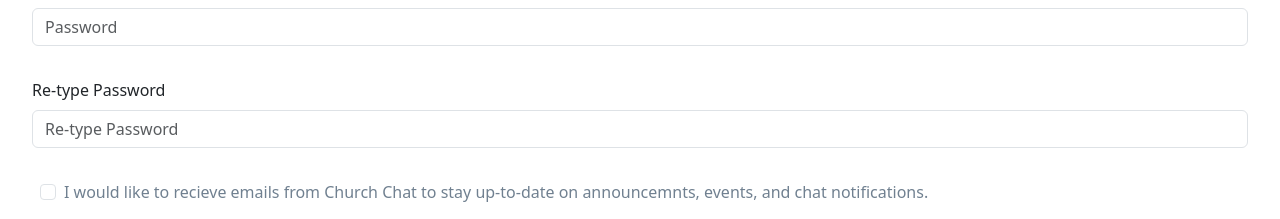
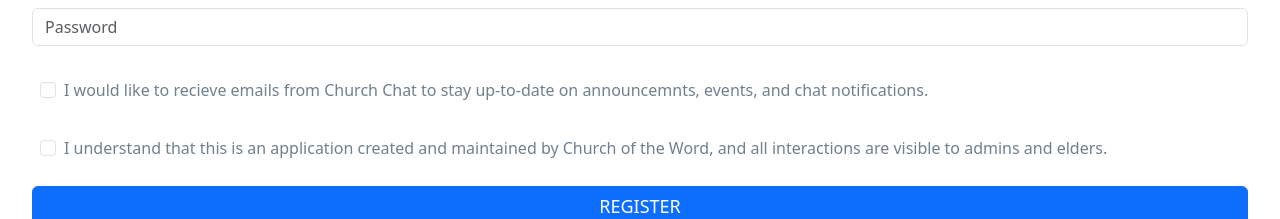
Before and after one commit to kalebmcc/church-chat, a React (Vite) app: page /register in a window 1280 px wide. Shown: the part 686-905 px from the top of the page. Built offline with nearby package versions, Linux system fonts and the light colour scheme.

Commit message:
added register functionality

```diff
--- a/src/App.jsx
+++ b/src/App.jsx
@@ -12,13 +12,11 @@
 
   return (
     <div className=''>
-
         <Routes>
           <Route path="/login" element={<Login/>}/>
           <Route path="/register" element={<Register/>}/>
           <Route path="/home" element={<Home/>}/>
           <Route path="/chat" element={<Header/>}/>
-
         </Routes>
     </div>
   )
--- a/src/components/forms/Login.jsx
+++ b/src/components/forms/Login.jsx
@@ -15,8 +15,8 @@
     //====================================
     // SET STATE/OR PULL CONTEXT
     //====================================
-    // const {loginStatus, setLoginStatus} = useContext(DataContext)
-    // const {logUser,setLogUser } = useContext(DataContext);
+    const {loginStatus, setLoginStatus} = useContext(DataContext);
+    const {logUser,setLogUser } = useContext(DataContext);
 
     async function handleSubmit(event){
         event.preventDefault();
--- a/src/components/forms/Register.jsx
+++ b/src/components/forms/Register.jsx
@@ -2,6 +2,7 @@
 import Button from 'react-bootstrap/Button';
 import Form from 'react-bootstrap/Form';
 import { Link } from 'react-router-dom';
+import { useState } from 'react';
 // import { useNavigate } from '../../../node_modules/react-router-dom';
 
 const Register = () => {
@@ -13,10 +14,47 @@
   // let history = useNavigate();
 
 
-  //   const [newUser, setNewUser] = useState({
-	// 	'email': '',
-	// 	'password': '',
-	// });
+    const [newUser, setNewUser] = useState({
+      'email': '',
+      'password': '',
+      'first': '',
+      'last': '',
+      'dob': '',
+      'notification': false,
+      'terms': false
+    });
+
+    async function handleSubmit(event){
+      event.preventDefault();
+
+      try {
+          let addUser = {...newUser}
+          const addUserURL = `${process.env.API_URL}/users/`
+          console.log(addUser)
+          let res = await axios.post(addUserURL, addUser)
+          if(res){
+              console.log('Successfully Registered!');
+          }
+      } catch (error) {
+          console.log('Unexpected Error! Try Again!');
+      }
+  }
+
+  function handleChange(event){
+      event.preventDefault();
+
+      console.log(event);
+
+      setNewUser({ ...newUser, [event.target.name]: event.target.value })
+  }
+
+  function handleCheck(event){
+    event.preventDefault();
+
+    console.log(event);
+
+    setNewUser({ ...newUser, [event.target.name]: event.target.checked })
+  }
 
 
   return (
@@ -24,33 +62,32 @@
     <div className='logo'>
       <img src="https://cotwstl.org/wp-content/uploads/2020/03/church-of-the-word-logo.png"/>
     </div>
-      <Form>
+      <Form onSubmit={handleSubmit}>
     <Form.Group className="mb-3" controlId="formBasicEmail">
       <Form.Label>Email address</Form.Label>
-      <Form.Control type="email" placeholder="Enter email" />
+      <Form.Control onChange={handleChange} name='email' type="email" placeholder="Enter email" />
     </Form.Group>
     <Form.Group className="mb-3">
       <Form.Label>First Name</Form.Label>
-      <Form.Control type="text" placeholder="Enter First Name" />
+      <Form.Control onChange={handleChange} name='first' type="text" placeholder="Enter First Name" />
     </Form.Group>
     <Form.Group className="mb-3">
-      <Form.Label>Last Name</Form.Label>
-      <Form.Control required type="text" placeholder="Enter Last Name" />
+      <Form.Label >Last Name</Form.Label>
+      <Form.Control onChange={handleChange} name='last' required type="text" placeholder="Enter Last Name" />
     </Form.Group>
     <Form.Group className="mb-3">
-      <Form.Label>Date of Birth</Form.Label>
-      <Form.Control required type="date" />
+      <Form.Label >Date of Birth</Form.Label>
+      <Form.Control onChange={handleChange} name='dob' required type="date" />
     </Form.Group>
     <Form.Group className="mb-3" controlId="formBasicPassword">
       <Form.Label>Password</Form.Label>
-      <Form.Control required type="password" placeholder="Password" />
-    </Form.Group>
-    <Form.Group className="mb-3" controlId="formBasicPassword">
-      <Form.Label>Re-type Password</Form.Label>
-      <Form.Control required type="password" placeholder="Re-type Password" />
+      <Form.Control onChange={handleChange} name='password-check' required type="password" placeholder="Password" />
     </Form.Group>
     <Form.Group className="mb-3" controlId="formBasicCheckbox">
-      <Form.Check type="checkbox" label="I would like to recieve emails from Church Chat to stay up-to-date on announcemnts, events, and chat notifications." />
+      <Form.Check onChange={handleCheck}  name="notification" type="checkbox" label="I would like to recieve emails from Church Chat to stay up-to-date on announcemnts, events, and chat notifications." />
+    </Form.Group>
+    <Form.Group className="mb-3" controlId="formBasicCheckbox">
+      <Form.Check onChange={handleCheck}  name="terms" type="checkbox" label="I understand that this is an application created and maintained by Church of the Word, and all interactions are visible to admins and elders." />
     </Form.Group>
       <Button className="form-button" variant="primary" type="submit">
         REGISTER
```
Also changed, not shown: src/assets/placeholder.svg (added).
